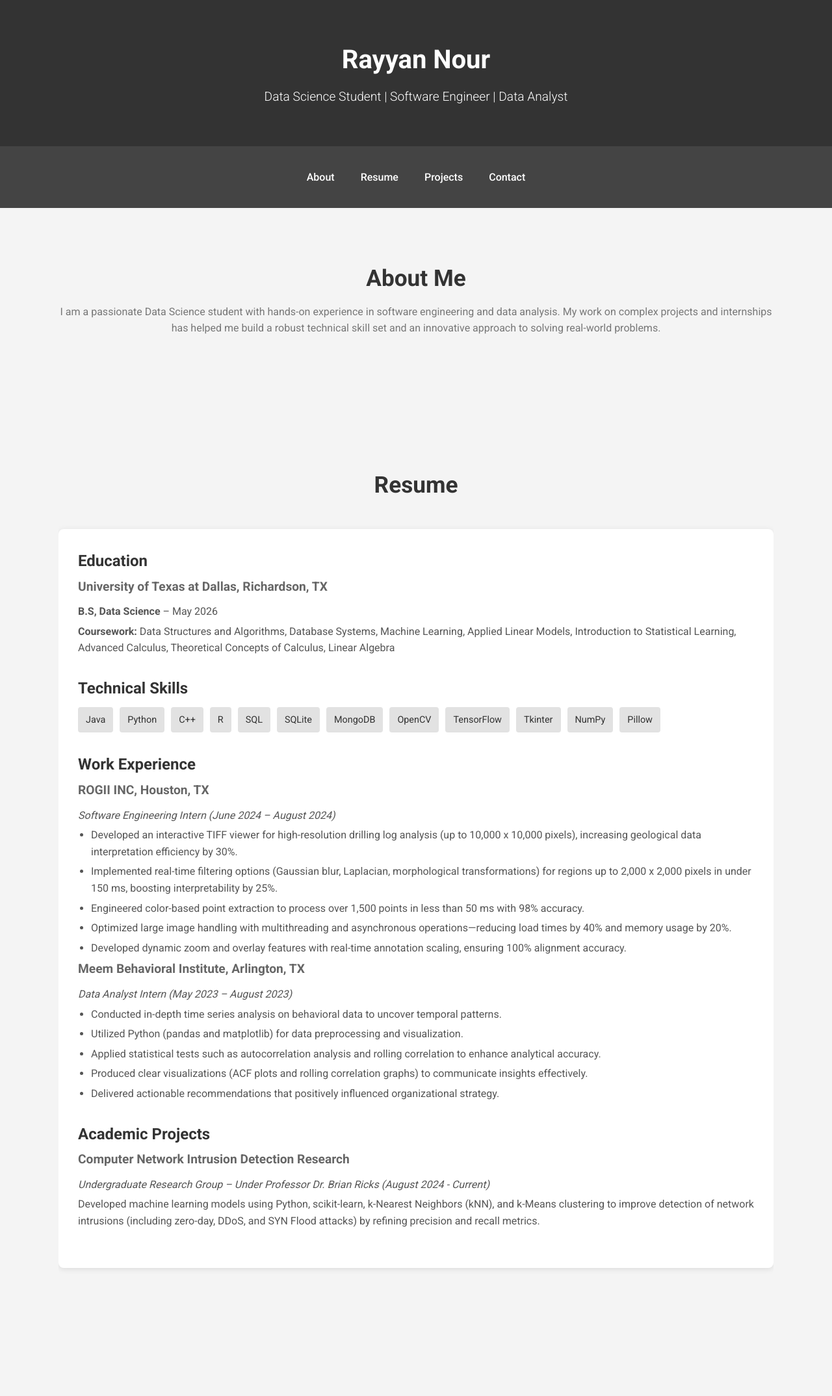
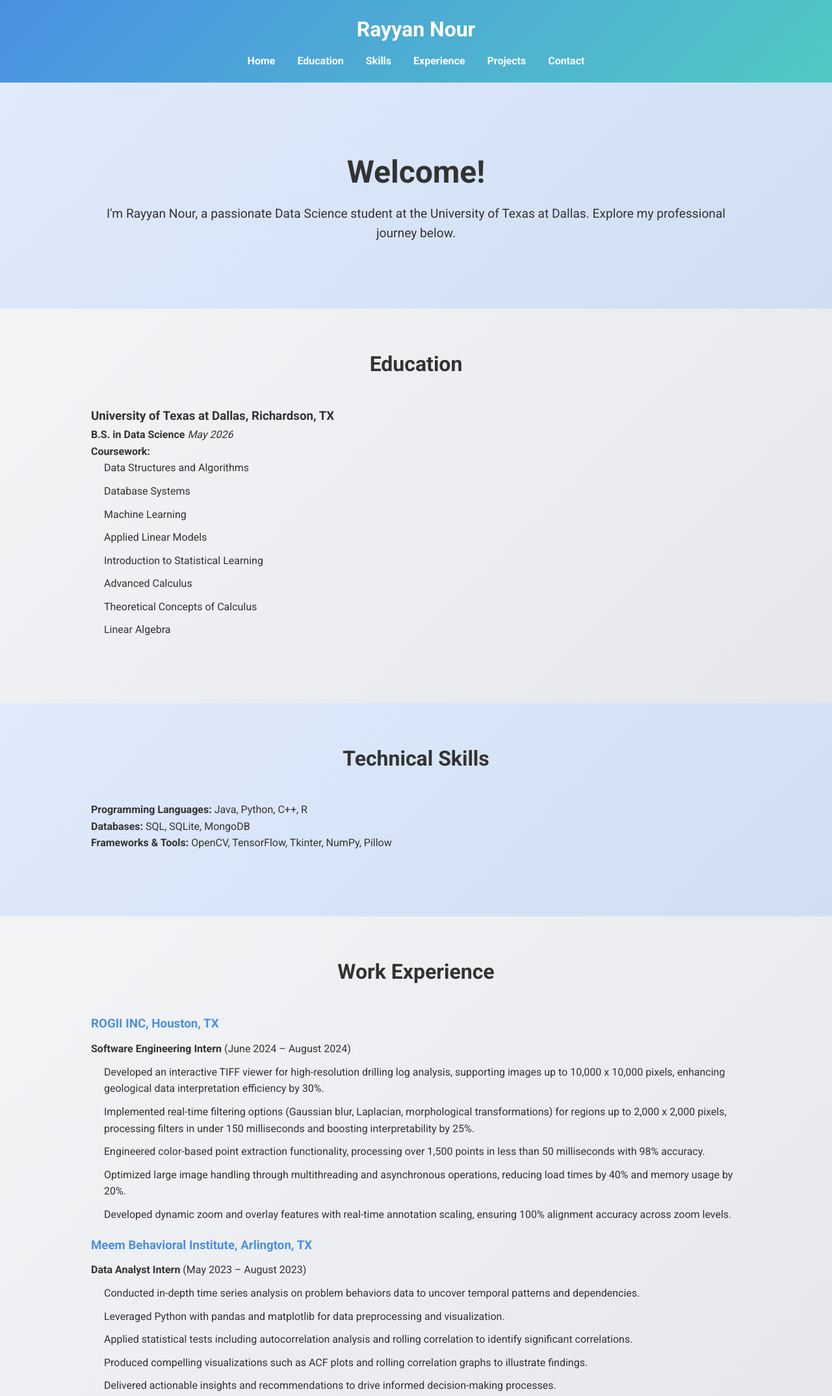
Before and after one commit to Rayyan-Nour/rayyan-nour-website, a plain HTML site: page index.html in a window 1280 px wide. Shown: the top 2148 px of the page at 65% size. Drawn offline with Linux system fonts and the light colour scheme.

Commit message:
Update index.html

```diff
--- a/index.html
+++ b/index.html
@@ -3,13 +3,11 @@
 <head>
   <meta charset="UTF-8" />
   <meta name="viewport" content="width=device-width, initial-scale=1.0" />
-  <title>Rayyan Nour - Data Science Student</title>
-  <link rel="preconnect" href="https://fonts.googleapis.com">
-  <link rel="preconnect" href="https://fonts.gstatic.com" crossorigin>
-  <!-- Google Fonts for a modern look -->
-  <link href="https://fonts.googleapis.com/css2?family=Roboto:wght@300;400;500;700&display=swap" rel="stylesheet">
+  <title>Rayyan Nour - Data Science Professional</title>
+  <!-- Using Google Fonts for a modern look -->
+  <link href="https://fonts.googleapis.com/css?family=Roboto:400,700&display=swap" rel="stylesheet" />
   <style>
-    /* Global Styles */
+    /* Reset and base styles */
     * {
       margin: 0;
       padding: 0;
@@ -18,253 +16,258 @@
     body {
       font-family: 'Roboto', sans-serif;
       line-height: 1.6;
-      background: #f4f4f4;
       color: #333;
+      background: #fafafa;
     }
     a {
       text-decoration: none;
-      color: inherit;
     }
-    /* Header & Navigation */
+
+    /* Header styling */
     header {
-      background: #333;
+      background: linear-gradient(135deg, #4a90e2, #50c9c3);
+      padding: 20px;
       color: #fff;
-      padding: 40px 0;
       text-align: center;
+      position: sticky;
+      top: 0;
+      z-index: 1000;
     }
     header h1 {
-      font-size: 2.5rem;
+      margin-bottom: 10px;
+      font-size: 2rem;
+    }
+    header nav a {
+      color: #fff;
+      margin: 0 15px;
+      font-weight: bold;
+      transition: color 0.3s ease;
+    }
+    header nav a:hover {
+      color: #e0eafc;
+    }
+
+    /* Section styles */
+    section {
+      padding: 60px 20px;
+    }
+    .section-light {
+      background: linear-gradient(135deg, #f3f4f6, #e5e7eb);
+    }
+    .section-dark {
+      background: linear-gradient(135deg, #e0eafc, #cfdef3);
+    }
+    .container {
+      max-width: 1000px;
+      margin: 0 auto;
+    }
+    h2 {
+      text-align: center;
+      margin-bottom: 40px;
+      font-size: 2rem;
+    }
+
+    /* Hero Section */
+    .hero {
+      text-align: center;
+      padding: 100px 20px;
+    }
+    .hero h1 {
+      font-size: 3rem;
       margin-bottom: 10px;
     }
-    header p {
+    .hero p {
       font-size: 1.2rem;
-      font-weight: 300;
     }
-    nav {
-      background: #444;
-    }
-    nav .container {
-      display: flex;
-      justify-content: center;
-      flex-wrap: wrap;
-    }
-    nav a {
-      color: #fff;
-      padding: 15px 20px;
-      transition: background 0.3s;
-      font-weight: 500;
-    }
-    nav a:hover {
-      background: #555;
-    }
-    /* Container */
-    .container {
-      width: 90%;
-      max-width: 1100px;
-      margin: auto;
-      overflow: hidden;
-      padding: 20px 0;
-    }
-    /* Section Titles */
-    .section-title {
-      text-align: center;
+
+    /* Content blocks */
+    .content-block {
       margin-bottom: 40px;
     }
-    .section-title h2 {
-      font-size: 2.2rem;
-      margin-bottom: 10px;
-      color: #333;
+    ul {
+      list-style: none;
+      margin-left: 20px;
     }
-    .section-title p {
-      font-size: 1rem;
-      color: #777;
-    }
-    /* Resume Section */
-    .resume-section {
-      background: #fff;
-      padding: 30px;
-      border-radius: 8px;
-      box-shadow: 0 2px 10px rgba(0, 0, 0, 0.1);
-      margin-bottom: 40px;
-    }
-    .resume-item {
-      margin-bottom: 30px;
-    }
-    .resume-item h3 {
-      font-size: 1.5rem;
-      color: #333;
-      margin-bottom: 5px;
-    }
-    .resume-item h4 {
-      font-size: 1.2rem;
-      color: #666;
+    li {
       margin-bottom: 10px;
     }
-    .resume-item p,
-    .resume-item li {
-      font-size: 1rem;
-      margin-bottom: 5px;
-      color: #555;
+
+    /* Experience & Projects styling */
+    .experience, .project {
+      margin-bottom: 20px;
     }
-    .resume-item ul {
-      margin-left: 20px;
-      list-style: disc;
+    .experience h3, .project h3 {
+      margin-bottom: 10px;
+      color: #4a90e2;
     }
-    /* Skills Styling */
-    .skills {
-      display: flex;
-      flex-wrap: wrap;
-      gap: 10px;
-      margin-top: 10px;
+    .experience p, .project p {
+      margin-bottom: 10px;
     }
-    .skill {
-      background: #e2e2e2;
-      padding: 8px 12px;
-      border-radius: 4px;
-      font-size: 0.9rem;
-    }
-    /* Sections */
-    section {
-      padding: 60px 0;
-    }
-    /* Footer */
+
+    /* Footer styling */
     footer {
-      background: #333;
+      background: linear-gradient(135deg, #4a90e2, #50c9c3);
       color: #fff;
       text-align: center;
-      padding: 20px 0;
+      padding: 20px;
     }
-    /* Responsive Adjustments */
+    footer a {
+      color: #fff;
+      text-decoration: underline;
+    }
+
+    /* Responsive adjustments */
     @media (max-width: 768px) {
-      nav .container {
-        flex-direction: column;
+      header nav a {
+        margin: 0 10px;
+      }
+      .hero h1 {
+        font-size: 2.5rem;
       }
     }
   </style>
 </head>
 <body>
-  <!-- Header Section -->
+  <!-- Header with navigation -->
   <header>
-    <div class="container">
-      <h1>Rayyan Nour</h1>
-      <p>Data Science Student | Software Engineer | Data Analyst</p>
-    </div>
+    <h1>Rayyan Nour</h1>
+    <nav>
+      <a href="#hero">Home</a>
+      <a href="#education">Education</a>
+      <a href="#skills">Skills</a>
+      <a href="#experience">Experience</a>
+      <a href="#projects">Projects</a>
+      <a href="#contact">Contact</a>
+    </nav>
   </header>
 
-  <!-- Navigation -->
-  <nav>
+  <!-- Hero Section -->
+  <section id="hero" class="hero section-dark">
     <div class="container">
-      <a href="#about">About</a>
-      <a href="#resume">Resume</a>
-      <a href="#projects">Projects</a>
-      <a href="#contact">Contact</a>
+      <h1>Welcome!</h1>
+      <p>
+        I'm Rayyan Nour, a passionate Data Science student at the University of Texas at Dallas.
+        Explore my professional journey below.
+      </p>
     </div>
-  </nav>
+  </section>
 
-  <!-- About Section -->
-  <section id="about">
+  <!-- Education Section -->
+  <section id="education" class="section-light">
     <div class="container">
-      <div class="section-title">
-        <h2>About Me</h2>
-        <p>
-          I am a passionate Data Science student with hands-on experience in software engineering and data analysis. My work on complex projects and internships has helped me build a robust technical skill set and an innovative approach to solving real-world problems.
-        </p>
+      <h2>Education</h2>
+      <div class="content-block">
+        <h3>University of Texas at Dallas, Richardson, TX</h3>
+        <p><strong>B.S. in Data Science</strong> <em>May 2026</em></p>
+        <p><strong>Coursework:</strong></p>
+        <ul>
+          <li>Data Structures and Algorithms</li>
+          <li>Database Systems</li>
+          <li>Machine Learning</li>
+          <li>Applied Linear Models</li>
+          <li>Introduction to Statistical Learning</li>
+          <li>Advanced Calculus</li>
+          <li>Theoretical Concepts of Calculus</li>
+          <li>Linear Algebra</li>
+        </ul>
       </div>
     </div>
   </section>
 
-  <!-- Resume Section -->
-  <section id="resume">
+  <!-- Technical Skills Section -->
+  <section id="skills" class="section-dark">
     <div class="container">
-      <div class="section-title">
-        <h2>Resume</h2>
-      </div>
-      <div class="resume-section">
-        <!-- Education -->
-        <div class="resume-item">
-          <h3>Education</h3>
-          <h4>University of Texas at Dallas, Richardson, TX</h4>
-          <p><strong>B.S, Data Science</strong> – May 2026</p>
-          <p>
-            <strong>Coursework:</strong> Data Structures and Algorithms, Database Systems, Machine Learning, Applied Linear Models, Introduction to Statistical Learning, Advanced Calculus, Theoretical Concepts of Calculus, Linear Algebra
-          </p>
-        </div>
-        <!-- Technical Skills -->
-        <div class="resume-item">
-          <h3>Technical Skills</h3>
-          <div class="skills">
-            <span class="skill">Java</span>
-            <span class="skill">Python</span>
-            <span class="skill">C++</span>
-            <span class="skill">R</span>
-            <span class="skill">SQL</span>
-            <span class="skill">SQLite</span>
-            <span class="skill">MongoDB</span>
-            <span class="skill">OpenCV</span>
-            <span class="skill">TensorFlow</span>
-            <span class="skill">Tkinter</span>
-            <span class="skill">NumPy</span>
-            <span class="skill">Pillow</span>
-          </div>
-        </div>
-        <!-- Work Experience -->
-        <div class="resume-item">
-          <h3>Work Experience</h3>
-          <h4>ROGII INC, Houston, TX</h4>
-          <p><em>Software Engineering Intern (June 2024 – August 2024)</em></p>
-          <ul>
-            <li>Developed an interactive TIFF viewer for high-resolution drilling log analysis (up to 10,000 x 10,000 pixels), increasing geological data interpretation efficiency by 30%.</li>
-            <li>Implemented real-time filtering options (Gaussian blur, Laplacian, morphological transformations) for regions up to 2,000 x 2,000 pixels in under 150 ms, boosting interpretability by 25%.</li>
-            <li>Engineered color-based point extraction to process over 1,500 points in less than 50 ms with 98% accuracy.</li>
-            <li>Optimized large image handling with multithreading and asynchronous operations—reducing load times by 40% and memory usage by 20%.</li>
-            <li>Developed dynamic zoom and overlay features with real-time annotation scaling, ensuring 100% alignment accuracy.</li>
-          </ul>
-          <h4>Meem Behavioral Institute, Arlington, TX</h4>
-          <p><em>Data Analyst Intern (May 2023 – August 2023)</em></p>
-          <ul>
-            <li>Conducted in-depth time series analysis on behavioral data to uncover temporal patterns.</li>
-            <li>Utilized Python (pandas and matplotlib) for data preprocessing and visualization.</li>
-            <li>Applied statistical tests such as autocorrelation analysis and rolling correlation to enhance analytical accuracy.</li>
-            <li>Produced clear visualizations (ACF plots and rolling correlation graphs) to communicate insights effectively.</li>
-            <li>Delivered actionable recommendations that positively influenced organizational strategy.</li>
-          </ul>
-        </div>
-        <!-- Academic Projects -->
-        <div class="resume-item">
-          <h3>Academic Projects</h3>
-          <h4>Computer Network Intrusion Detection Research</h4>
-          <p><em>Undergraduate Research Group – Under Professor Dr. Brian Ricks (August 2024 - Current)</em></p>
-          <p>
-            Developed machine learning models using Python, scikit-learn, k-Nearest Neighbors (kNN), and k-Means clustering to improve detection of network intrusions (including zero-day, DDoS, and SYN Flood attacks) by refining precision and recall metrics.
-          </p>
-        </div>
+      <h2>Technical Skills</h2>
+      <div class="content-block">
+        <p><strong>Programming Languages:</strong> Java, Python, C++, R</p>
+        <p><strong>Databases:</strong> SQL, SQLite, MongoDB</p>
+        <p><strong>Frameworks &amp; Tools:</strong> OpenCV, TensorFlow, Tkinter, NumPy, Pillow</p>
       </div>
     </div>
   </section>
 
-  <!-- Projects Section -->
-  <section id="projects">
+  <!-- Work Experience Section -->
+  <section id="experience" class="section-light">
     <div class="container">
-      <div class="section-title">
-        <h2>Projects</h2>
+      <h2>Work Experience</h2>
+      <div class="content-block experience">
+        <h3>ROGII INC, Houston, TX</h3>
+        <p><strong>Software Engineering Intern</strong> (June 2024 – August 2024)</p>
+        <ul>
+          <li>
+            Developed an interactive TIFF viewer for high-resolution drilling log analysis, supporting images up to 10,000 x 10,000 pixels,
+            enhancing geological data interpretation efficiency by 30%.
+          </li>
+          <li>
+            Implemented real-time filtering options (Gaussian blur, Laplacian, morphological transformations) for regions up to 2,000 x 2,000 pixels,
+            processing filters in under 150 milliseconds and boosting interpretability by 25%.
+          </li>
+          <li>
+            Engineered color-based point extraction functionality, processing over 1,500 points in less than 50 milliseconds with 98% accuracy.
+          </li>
+          <li>
+            Optimized large image handling through multithreading and asynchronous operations, reducing load times by 40% and memory usage by 20%.
+          </li>
+          <li>
+            Developed dynamic zoom and overlay features with real-time annotation scaling, ensuring 100% alignment accuracy across zoom levels.
+          </li>
+        </ul>
       </div>
-      <div class="resume-section">
+      <div class="content-block experience">
+        <h3>Meem Behavioral Institute, Arlington, TX</h3>
+        <p><strong>Data Analyst Intern</strong> (May 2023 – August 2023)</p>
+        <ul>
+          <li>
+            Conducted in-depth time series analysis on problem behaviors data to uncover temporal patterns and dependencies.
+          </li>
+          <li>
+            Leveraged Python with pandas and matplotlib for data preprocessing and visualization.
+          </li>
+          <li>
+            Applied statistical tests including autocorrelation analysis and rolling correlation to identify significant correlations.
+          </li>
+          <li>
+            Produced compelling visualizations such as ACF plots and rolling correlation graphs to illustrate findings.
+          </li>
+          <li>
+            Delivered actionable insights and recommendations to drive informed decision-making processes.
+          </li>
+        </ul>
+      </div>
+    </div>
+  </section>
+
+  <!-- Academic Projects Section -->
+  <section id="projects" class="section-dark">
+    <div class="container">
+      <h2>Academic Projects</h2>
+      <div class="content-block project">
+        <h3>Computer Network Intrusion Detection Research</h3>
         <p>
-Computer Network Intrusion Detection Research
+          <strong>Undergraduate Research Group</strong> under Professor Dr. Brian Ricks (August 2024 - Current)
         </p>
+        <ul>
+          <li>
+            Developed machine learning models for network intrusion detection using Python, scikit-learn, k-Nearest Neighbors (kNN), and k-Means clustering.
+          </li>
+          <li>
+            Enhanced detection of zero-day threats, DDoS, and SYN Flood attacks by refining precision and recall metrics.
+          </li>
+        </ul>
       </div>
     </div>
   </section>
 
   <!-- Contact Section -->
-  <section id="contact">
+  <section id="contact" class="section-light">
     <div class="container">
-      <div class="section-title">
-        <h2>Contact</h2>
-      </div>
-      <div class="resume-section">
+      <h2>Contact</h2>
+      <div class="content-block">
         <p>
-          For inquiries, please email me at <a href="mailto:rayyan03.nour@gmail.com">rayyan03.nour@gmail.com</a> or connect with me on LinkedIn.
+          Feel free to reach out for opportunities or collaborations.
+        </p>
+        <p>
+          Email: <a href="mailto:rayyan03.nour@gmail.com">rayyan03.nour@gmail.com</a>
         </p>
       </div>
     </div>
@@ -272,9 +275,7 @@ Computer Network Intrusion Detection Research
 
   <!-- Footer -->
   <footer>
-    <div class="container">
-      <p>&copy; 2025 Rayyan Nour. All Rights Reserved.</p>
-    </div>
+    <p>&copy; 2025 Rayyan Nour. All rights reserved.</p>
   </footer>
 </body>
 </html>
```
